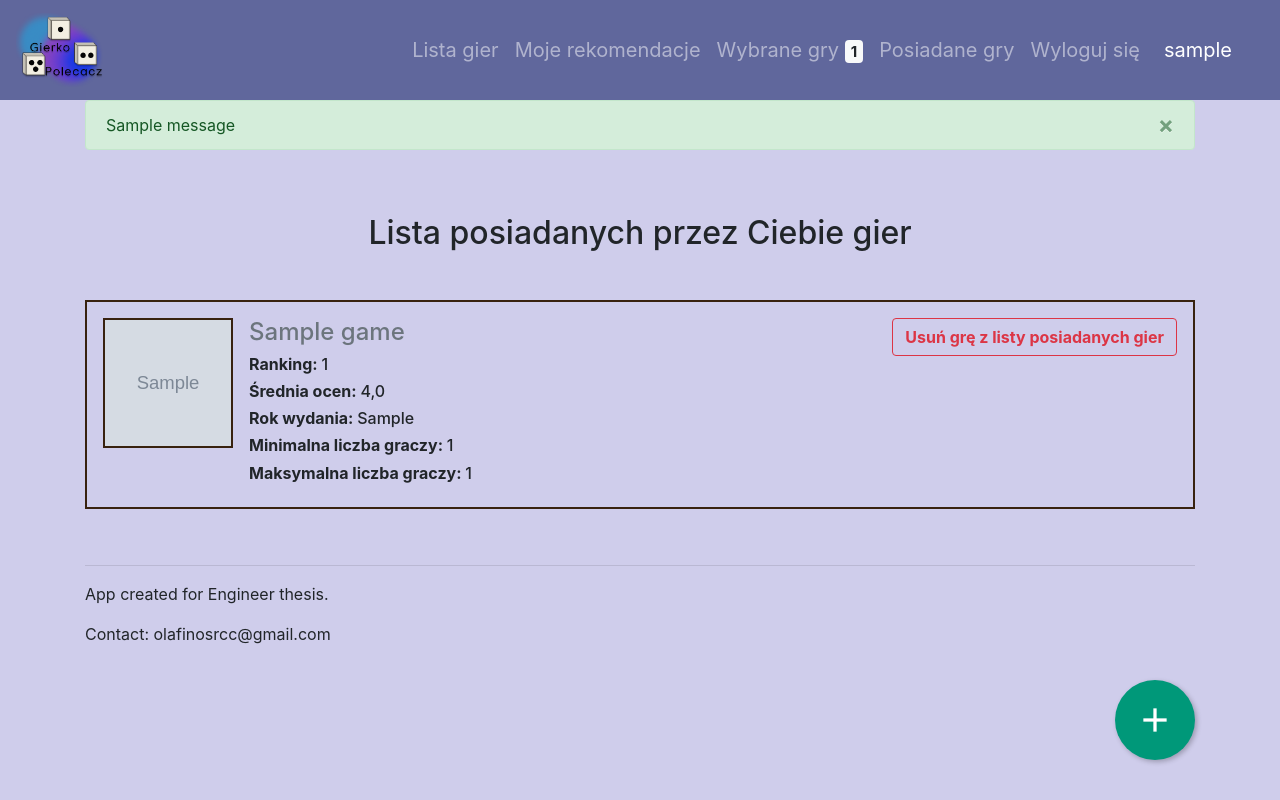
After one commit to olafinos/Gierkopolecacz, a Django app: page /polecacz/owned_games/ in a window 1280 px wide. The commit adds this page. Run offline with Django 4.2, Linux system fonts and the light colour scheme; a user stored in the database is signed in; tables that the repository leaves empty hold one stand-in row (values such as "Sample post"); grey boxes marked "Sample" are stand-in pictures; one stand-in notice (Sample message) is shown; some libraries are stand-ins or nearby versions.

Commit message:
Added draft of owned games view

```diff
--- a/polecacz/models.py
+++ b/polecacz/models.py
@@ -5,8 +5,6 @@ from django.core.validators import MaxValueValidator, MinValueValidator
 from django.db import models
 from taggit.managers import TaggableManager
 from taggit.models import TaggedItemBase
-
-# Create your models here.
 
 
 class GameTag(TaggedItemBase):
@@ -62,6 +60,14 @@ class SelectedGames(models.Model):
     selected_games = models.ManyToManyField(Game)
 
 
+class OwnedGames(models.Model):
+    """
+    OwnedGames model, keeps information about user owned games
+    """
+    user = models.ForeignKey(settings.AUTH_USER_MODEL, on_delete=models.CASCADE)
+    owned_games = models.ManyToManyField(Game)
+
+
 class Opinion(models.Model):
     """
     Opinion model, keeps information about recommendation opinions
--- a/polecacz/templates/polecacz/base.html
+++ b/polecacz/templates/polecacz/base.html
@@ -118,6 +118,9 @@
              <a class="nav-link" href="{% url 'polecacz:selected_games' %}">Wybrane gry <span class="badge badge-light">{{ request.user|selected_games_count }} </span></a>
       </li>
         <li class="nav-item">
+             <a class="nav-link" href="{% url 'polecacz:owned_games' %}">Posiadane gry</a>
+      </li>
+        <li class="nav-item">
         <a class="nav-link" href="{% url 'logout' %}">Wyloguj się</a>
         </li>
       {% endif %}
--- a/polecacz/templates/polecacz/game_list.html
+++ b/polecacz/templates/polecacz/game_list.html
@@ -109,8 +109,12 @@ $(document).on('click', '.allow-focus', function (e) {
             {% if not game in selected_games %}
             <a href="{% url 'polecacz:add_game' game.id %}?ordering={{ordering}}&page={{ page_obj.number }}&game_name={{ game_name }}{% for category in selected_categories %}&selected_categories={{ category }}{% endfor %}{% for mechanic in selected_mechanics %}&selected_mechanics={{ mechanic }}{% endfor %}" class="btn btn-outline-success add-btn"><strong>Dodaj grę do listy preferencji</strong></a>
             {% else %}
- <button class="btn btn-outline-primary mr-1" disabled><strong>Ta gra została już dodana</strong></button>
             <a href="{% url 'polecacz:remove_game' game.id %}?ordering={{ordering}}&page={{ page_obj.number }}&game_name={{ game_name }}{% for category in selected_categories %}&selected_categories={{ category }}{% endfor %}{% for mechanic in selected_mechanics %}&selected_mechanics={{ mechanic }}{% endfor %}" class="btn btn-outline-danger"><strong>Usuń grę z listy preferencji</strong></a>
+            {% endif %}
+            {% if not game in owned_games %}
+            <a href="{% url 'polecacz:add_to_owned_game' game.id %}?ordering={{ordering}}&page={{ page_obj.number }}&game_name={{ game_name }}{% for category in selected_categories %}&selected_categories={{ category }}{% endfor %}{% for mechanic in selected_mechanics %}&selected_mechanics={{ mechanic }}{% endfor %}" class="btn btn-outline-primary add-btn"><strong>Dodaj grę do listy posiadanych gier</strong></a>
+            {% else %}
+            <a href="{% url 'polecacz:remove_from_owned_game' game.id %}?ordering={{ordering}}&page={{ page_obj.number }}&game_name={{ game_name }}{% for category in selected_categories %}&selected_categories={{ category }}{% endfor %}{% for mechanic in selected_mechanics %}&selected_mechanics={{ mechanic }}{% endfor %}" class="btn btn-outline-danger"><strong>Usuń grę z listy posiadanych gier</strong></a>
             {% endif %}
     </div>
     </div>
--- /dev/null
+++ b/polecacz/templates/polecacz/owned_games.html
@@ -0,0 +1,27 @@
+{% extends 'polecacz/base.html' %}
+{% load static %}
+{% block title %}Lista posiadanych gier{% endblock %}
+{% block content %}
+<center><h2>Lista posiadanych przez Ciebie gier</h2></center>
+<br>
+{% if not games_list %}
+    <br>
+    <center><h4>Wygląda na to, że nie posiadasz jeszcze żadnych gier. Dodaj je, przechodząc do widoku <a href="{% url 'polecacz:game_list' %}" class="text-muted">listy gier</a></h4></center>
+{% endif %}
+{% for game in games_list %}
+    <div class="container p-3 my-3" style="border:2px solid #38220f;">
+        <div class="media">
+        <img src={{ game.thumbnail }} class="align-self-start mr-3" style=" border:2px solid #38220f;width:130px;height:130px"/>
+   <div class="media-body">
+       <h4 class="mt-0"><a href="{% url 'polecacz:game_detail' game.id %}" class="text-muted" >{{ game.name }}</a></h4>
+       <h6 class="mt-0"><strong>Ranking: </strong>{{ game.rank }}</h6>
+       <h6 class="mt-0"><strong>Średnia ocen: </strong>{{ game.rating }}</h6>
+       <h6 class="mt-0"><strong>Rok wydania: </strong>{{ game.year_published }}</h6>
+       <h6 class="mt-0"><strong>Minimalna liczba graczy: </strong>{{ game.min_players  }}</h6>
+       <h6 class="mt-0"><strong>Maksymalna liczba graczy: </strong>{{ game.max_players  }}</h6>
+  </div>
+            <a href="{% url 'polecacz:remove_from_owned_game' game.id %}?redirect=owned_games" class="btn btn-outline-danger"><strong>Usuń grę z listy posiadanych gier</strong></a>
+    </div>
+    </div>
+{% endfor %}
+{% endblock %}
--- a/polecacz/urls.py
+++ b/polecacz/urls.py
@@ -20,9 +20,24 @@ urlpatterns = [
         name="remove_game",
     ),
     path(
+        "add_game_to_owned/<uuid:game_id>/",
+        views.AddGameToOwnedGamesView.as_view(),
+        name="add_to_owned_game",
+    ),
+    path(
+        "remove_game_from_owned/<uuid:game_id>/",
+        views.RemoveFromOwnedGamesView.as_view(),
+        name="remove_from_owned_game",
+    ),
+    path(
         "selected_games/",
         never_cache(views.SelectedGamesListView.as_view()),
         name="selected_games",
+    ),
+    path(
+        "owned_games/",
+        never_cache(views.OwnedGamesListView.as_view()),
+        name="owned_games",
     ),
     path(
         "recommendation/",
--- a/polecacz/views.py
+++ b/polecacz/views.py
@@ -9,8 +9,8 @@ from django.views import generic
 
 from polecacz.bgg_api import CATEGORIES_MAP, MECHANICS_MAP
 from polecacz.forms import OpinionForm
-from polecacz.models import Game, Opinion, SelectedGames, Recommendation
-from polecacz.service import SelectedGamesService, RecommendationService, GameService
+from polecacz.models import Game, Opinion, SelectedGames, Recommendation, OwnedGames
+from polecacz.service import SelectedGamesService, RecommendationService, GameService, OwnedGamesService
 
 ORDER_MAPPING = {
     "rank": "Ranking rosnąco",
@@ -57,8 +57,11 @@ class GameDetailView(LoginRequiredMixin, generic.DetailView):
             context[
                 "selected_game"
             ] = game in SelectedGamesService.get_user_selected_games(user=user)
+            context["owned_game"] = game in OwnedGamesService.get_user_owned_games(user=user)
         except SelectedGames.DoesNotExist:
             context["selected_game"] = False
+        except OwnedGames.DoesNotExist:
+            context["owned_game"] = False
         return context
 
 
@@ -102,6 +105,7 @@ class GameListView(LoginRequiredMixin, generic.ListView):
         context["selected_games"] = SelectedGamesService().get_user_selected_games(
             self.request.user
         )
+        context["owned_games"] = OwnedGamesService.get_user_owned_games(self.request.user)
         context["ordering"] = ordering
         context["order_name"] = order_name
         context["mechanics"] = self.mechanics
@@ -159,6 +163,26 @@ class SelectedGamesListView(LoginRequiredMixin, generic.ListView):
             user=self.request.user
         )
         return SelectedGamesService.get_user_selected_games(self.request.user)
+
+
+class OwnedGamesListView(LoginRequiredMixin, generic.ListView):
+    """
+    View responsible for retrieving OwnedGames list
+    """
+
+    model = OwnedGames
+    template_name = "polecacz/owned_games.html"
+    login_url = "/login/"
+    context_object_name = "games_list"
+
+    def get_queryset(self):
+        """
+        Return the list of items for this view.
+        """
+        selected_games_object, _ = OwnedGames.objects.get_or_create(
+            user=self.request.user
+        )
+        return OwnedGamesService.get_user_owned_games(self.request.user)
 
 
 class RecommendationDetailView(LoginRequiredMixin, generic.DetailView):
@@ -354,11 +378,57 @@ class AddGameToSelectedGamesView(LoginRequiredMixin, generic.View):
         )
 
 
+class AddGameToOwnedGamesView(LoginRequiredMixin, generic.View):
+
+    def get(self, request: HttpRequest, game_id: str, *args, **kwargs):
+        """
+        Adds game to user owned games
+        :param request: Incoming HttpRequest with all data
+        :param game_id: Game id
+        """
+        game = GameService.get_game_by_id(id=game_id)
+        owned_games_object, _ = OwnedGames.objects.get_or_create(
+            user=request.user
+        )
+        owned_games_object.owned_games.add(game)
+        owned_games_object.save()
+        return redirect(
+            _build_url_with_pagination_and_order(
+                reverse_lazy("polecacz:game_list"), request
+            )
+        )
+
+
+class RemoveFromOwnedGamesView(LoginRequiredMixin, generic.View):
+
+    def get(self, request: HttpRequest, game_id: str):
+        """
+        Removes game from user owned games
+        :param request: Incoming HttpRequest with all data
+        :param game_id: Game id
+        """
+        game = GameService.get_game_by_id(id=game_id)
+        owned_games_object, _ = OwnedGames.objects.get_or_create(
+            user=request.user
+        )
+        owned_games_object.owned_games.remove(game)
+        owned_games_object.save()
+
+        if request.GET.get("redirect") == "owned_games":
+            return redirect("/polecacz/owned_games")
+
+        return redirect(
+            _build_url_with_pagination_and_order(
+                reverse_lazy("polecacz:game_list"), request
+            )
+        )
+
+
 class RemoveFromSelectedGamesView(LoginRequiredMixin, generic.View):
 
     def get(self, request: HttpRequest, game_id: str):
         """
-        Removes game to user selected games
+        Removes game from user selected games
         :param request: Incoming HttpRequest with all data
         :param game_id: Game id
         """
@@ -396,13 +466,13 @@ class CreateRecommendationView(LoginRequiredMixin, generic.View):
             user=request.user
         )
         games_ids = GameService.get_ids_from_game_queryset(games)
-
+        owned_games_ids = GameService.get_ids_from_game_queryset(OwnedGamesService.get_user_owned_games(user=request.user))
         tag_list = []
         for game in games:
             recommendation_object.selected_games.add(game)
             tag_list.extend(GameService.get_tag_names_list_from_game(game))
 
-        recommended_games_query = self._create_recommendation_using_tags(games_ids, tag_list)
+        recommended_games_query = self._create_recommendation_using_tags(games_ids, tag_list, owned_games_ids)
         for game in recommended_games_query[:10]:
             recommendation_object.recommended_games.add(game)
         recommendation_object.save()
@@ -411,7 +481,7 @@ class CreateRecommendationView(LoginRequiredMixin, generic.View):
         return redirect("polecacz:recommendation_detail", recommendation_object.id)
 
     def _create_recommendation_using_tags(self,
-        used_games_ids: list[str], tag_list: list[str]
+        used_games_ids: list[str], tag_list: list[str], owned_games_ids: list[str]
     ) -> QuerySet:
         """
         Returns games in which were used similar mechanics and game categories
@@ -420,5 +490,5 @@ class CreateRecommendationView(LoginRequiredMixin, generic.View):
         :return: QuerySet with games in which were used similar mechanics and game categories
         """
         recommended_games_query = GameService.find_most_similar_games(list(set(tag_list)))
-        recommended_games_query = recommended_games_query.exclude(id__in=used_games_ids)
+        recommended_games_query = recommended_games_query.exclude(id__in=used_games_ids+owned_games_ids)
         return recommended_games_query
```
Also changed, not shown: polecacz/service.py (+29 -1 lines), polecacz/templates/polecacz/game_detail.html (+6 -1 lines).
